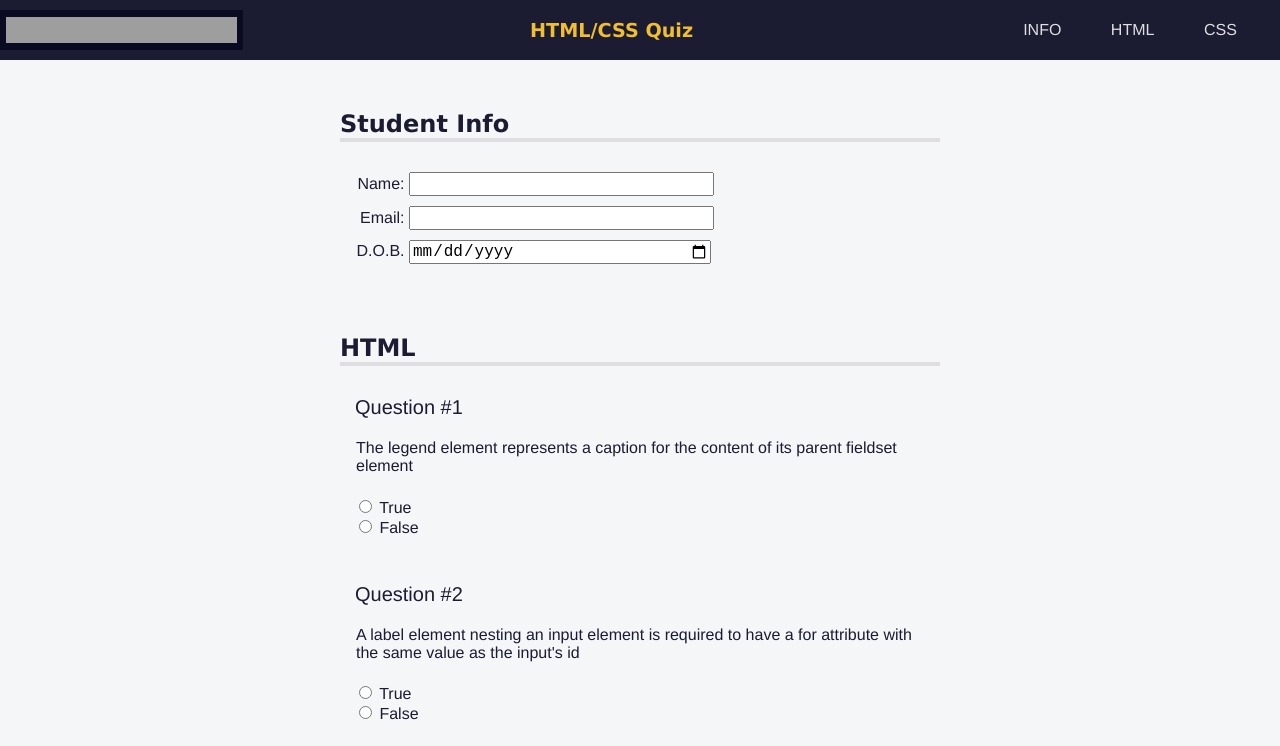
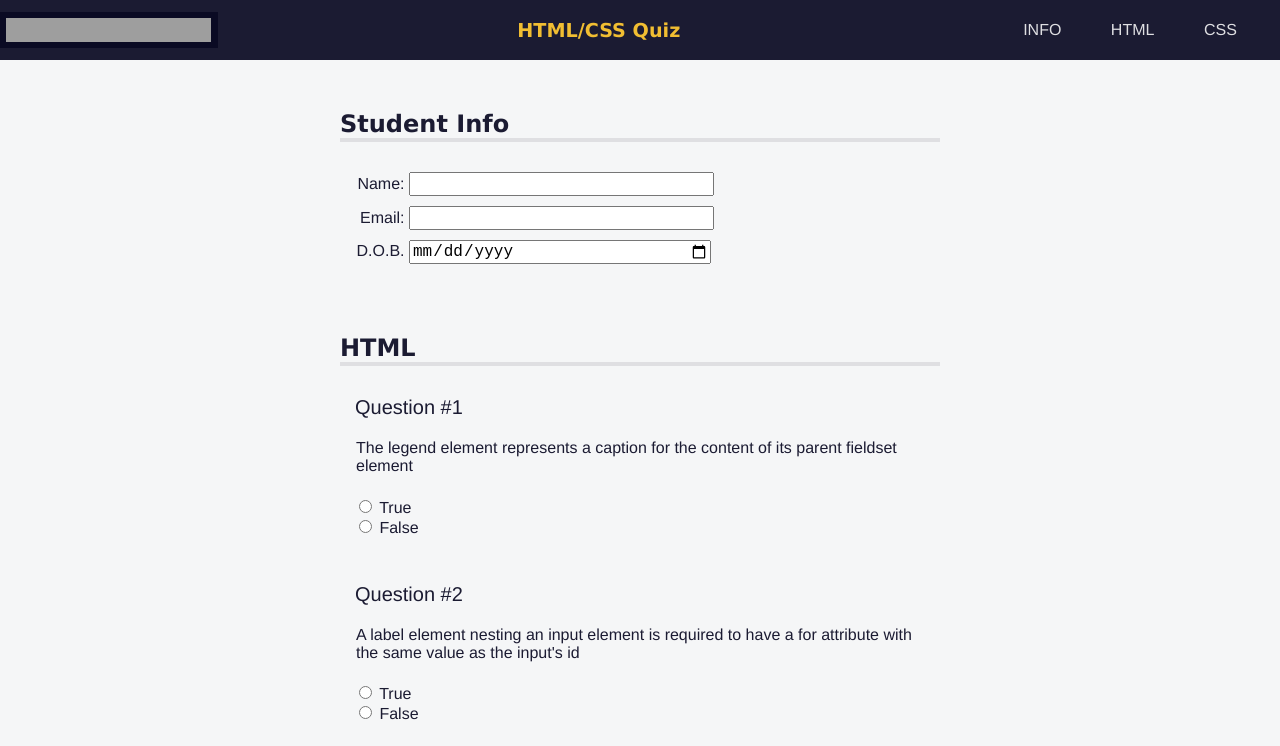
Before and after one commit to DrAcula27/freeCodeCamp_responsiveWebDesign_quiz, a plain HTML site: page index.html in a window 1280 px wide. Shown: the top 746 px of the page. Drawn offline with Linux system fonts and the light colour scheme; grey boxes are pictures that could not be loaded.

Commit message:
finalize logo styles

```diff
--- a/styles.css
+++ b/styles.css
@@ -23,7 +23,7 @@ header {
 }
 
 #logo {
-  width: max(100px, 18vw);
+  width: max(80px, 16vw);
   background-color: #0a0a23;
   aspect-ratio: 35 / 4;
   padding: 0.4rem;
```
